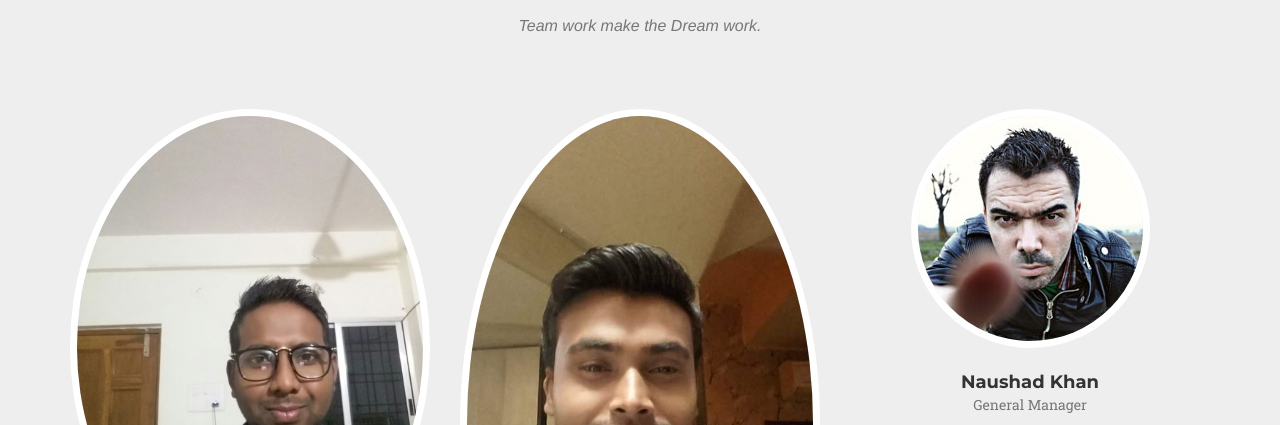
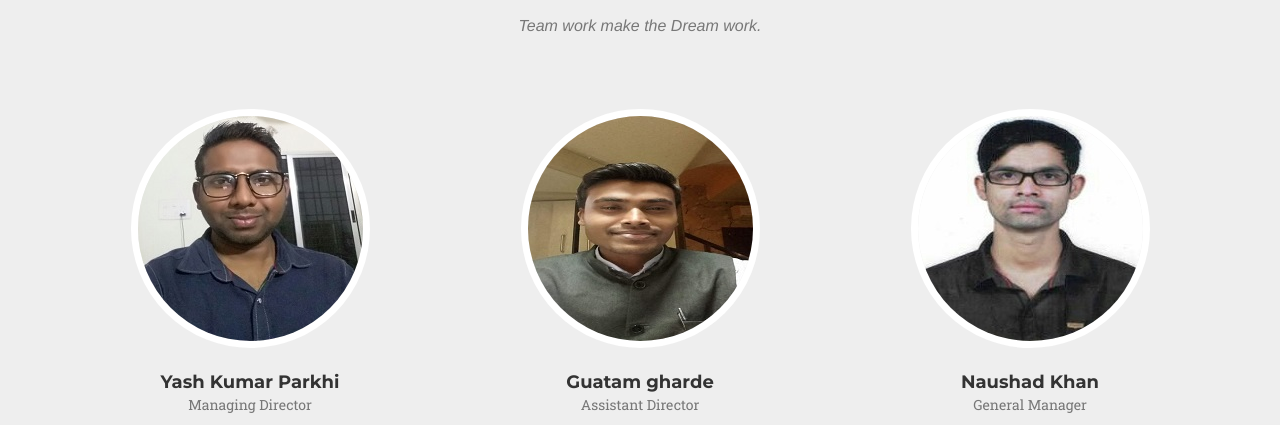
Before and after one commit to yashparkhi/wingsvisions, a plain HTML site: page index.html in a window 1280 px wide. Shown: the part 4368-4793 px from the top of the page. Drawn offline with nearby package versions, Linux system fonts and the light colour scheme; a web font is replaced by a local one.

Commit message:
images for teams

```diff
--- a/index.html
+++ b/index.html
@@ -242,7 +242,7 @@ We operate through domain-specialist teams spread across Nagpur & Vidarbha regio
             <div class="row">
                 <div class="col-sm-4">
                     <div class="team-member">
-                        <img src="img/yash.jpg" class="img-responsive img-circle" alt="">
+                        <img src="img/wv_1.jpg" class="img-responsive img-circle" alt="">
                         <h4>Yash Kumar Parkhi</h4>
                         <p class="text-muted">Managing Director</p>
                         <ul class="list-inline social-buttons">
@@ -257,7 +257,7 @@ We operate through domain-specialist teams spread across Nagpur & Vidarbha regio
                 </div>
                 <div class="col-sm-4">
                     <div class="team-member">
-                        <img src="img/yash_1.jpg" class="img-responsive img-circle" alt="">
+                        <img src="img/wv_2.jpg" class="img-responsive img-circle" alt="">
                         <h4>Guatam gharde</h4>
                         <p class="text-muted">Assistant Director</p>
                         <ul class="list-inline social-buttons">
@@ -272,7 +272,7 @@ We operate through domain-specialist teams spread across Nagpur & Vidarbha regio
                 </div>
                 <div class="col-sm-4">
                     <div class="team-member">
-                        <img src="img/team/2.jpg" class="img-responsive img-circle" alt="">
+                        <img src="img/wv_3.jpg" class="img-responsive img-circle" alt="">
                         <h4>Naushad Khan</h4>
                         <p class="text-muted">General Manager</p>
                         <ul class="list-inline social-buttons">
```
